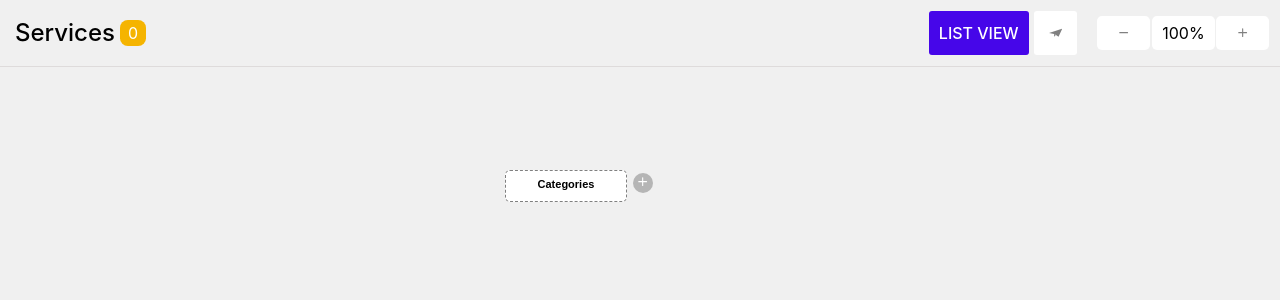
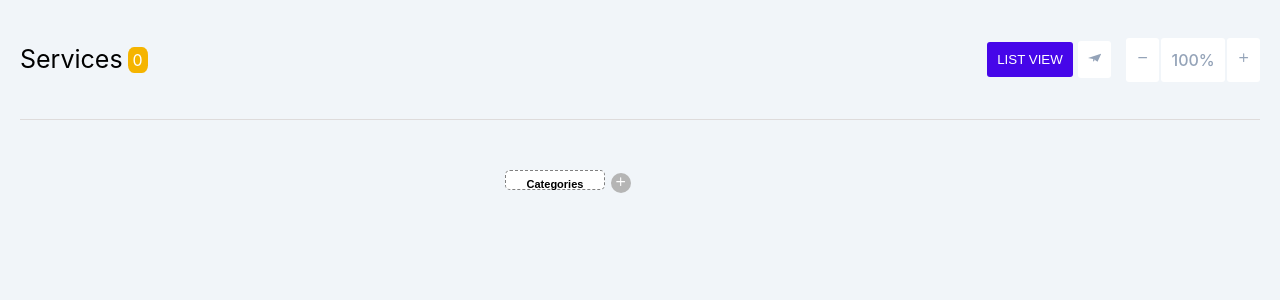
Before and after one commit to ead8/Abyss-task, a React (Vite) app: page / in a window 1280 px wide. Shown: the top 300 px of the page. Built offline with nearby package versions, Linux system fonts and the light colour scheme.

Commit message:
update header style

```diff
--- a/src/components/Header.css
+++ b/src/components/Header.css
@@ -1,143 +1,97 @@
-.header {
-  display: flex;
-  justify-content: space-between;
-  align-items: center;
-  padding: 10px;
-}
-
-.leftControls,
-.rightControls {
-  display: flex;
-  gap: 10px; /* space between items */
-}
-
-.yellowButton {
-  background-color: yellow;
-  border: none;
-  padding: 2px 5px;
-  margin-left: 10px;
-  border-radius: 5px;
-}
-
-.listView,
-.zoomIn,
-.zoomOut {
-  border: none;
-  padding: 5px 10px;
-  margin: 0 5px;
-  cursor: pointer;
-}
-
-.messageIcon {
-  margin: 0 5px;
-  cursor: pointer;
-}
-
-select,
-button {
-  border-radius: 5px;
-}
-
-button:hover {
-  background-color: #ddd;
-}
-
-/*  header css */
+/* Header Styles */
 .header {
   display: flex;
   flex-wrap: wrap;
   justify-content: space-between;
   align-items: center;
-  padding: 10px;
-  background-color: #f0f0f0;
+  min-height: 120px;
   border-bottom: solid 1px rgb(222, 219, 219);
+  margin: 0 20px;
 }
 
-.left-side {
+/* Left Side Styles */
+.header__left-side {
   display: flex;
   align-items: center;
 }
 
-.service {
-  font-size: 24px;
-  font-weight: 450;
-  padding: 5px;
+.header__service {
+  font-size: 25px;
+  font-weight: 400;
+  padding-right: 5px;
 }
 
-.number {
+.header__number {
   background-color: rgb(245, 180, 0);
   border-radius: 30%;
-  padding: 1px 8px;
-  color:#ffff
-
+  padding: 1px 5px;
+  color: #ffff;
 }
 
-.right-side {
+/* Right Side Styles */
+.header__right-side {
   display: flex;
   flex-wrap: wrap;
   align-items: center;
+  gap: 5px;
 }
 
-.list-view {
+.header__icon-container {
+  display: flex;
+  margin-left: 10px;
+  gap: 2px;
+}
+
+/* Button Styles */
+.header__list-view,
+.header__center,
+.header__icon,
+.header__zoom-dropdown,
+.header__icon--minus,
+.header__icon--plus {
   background-color: rgb(70, 6, 233);
   border-radius: 3px;
   padding: 10px;
-  display: flex;
-  align-items: center;
   color: white;
-  margin-right: 5px;
   font-weight: 500;
+  cursor: pointer;
+  border: none;
 }
 
-.center{
-  background-color: white;
-  border-radius: 3px;
-  padding: 15px;
-  display: flex;
-  align-items: center;
-  color: gray;
-  margin-right: 10px;
-  font-weight: 500;
-  border:none
-}
-.icon-container {
-  display: flex;
-  margin-left: 10px;
-  gap: 1px;
+/* Button Hover Effect */
+.header__icon-container button:hover {
+  background-color: #ddd;
 }
 
-.icon {
+/* Center Button and Icons Styles */
+.header__center,
+.header__icon,
+.header__zoom-dropdown {
   background-color: white;
-  color: gray;
-  padding:10px 20px;
-  display: flex;
-  align-items: center;
-  justify-content: center;
-  border-radius: 5px;
-  margin-right: 1px;
-  border: none;
-  font-weight: 500;
+  color: #94a3b8;
 }
 
-.zoom-dropdown {
-  background-color: white;
-  padding: 5px 10px;
-  border-radius: 5px;
-  cursor: pointer;
+/* Zoom Dropdown Styles */
+.header__zoom-dropdown {
   position: relative;
 }
 
-.dropdown-content {
+/* Dropdown Open Styles */
+.header__zoom-dropdown.header__zoom-dropdown--open {
+  display: block;
+}
+
+.header__dropdown-content {
   position: absolute;
   top: 100%;
   left: 0;
-  /* display: none; */
   background-color: white;
   border: 1px solid #ccc;
   border-radius: 5px;
 }
 
-.dropdown-content div {
+.header__dropdown-content div {
+  cursor: pointer;
   padding: 5px 10px;
   cursor: pointer;
 }
--- a/src/components/Header.tsx
+++ b/src/components/Header.tsx
@@ -16,7 +16,7 @@ const Header: React.FC<HeaderProps> = ({
 }) => {
   const [isDropdownOpen, setDropdownOpen] = useState(false);
 
-  const zoomOptions = [25, 50, 75, 100, 125, 150];
+  const zoomOptions = [25,30,40, 50,60,70,80,90, 100, 125, 150];
 
   const handleZoomClick = (percentage: number) => {
     setZoomPercentage(percentage);
@@ -24,36 +24,41 @@ const Header: React.FC<HeaderProps> = ({
   };
 
   return (
-    <div className="header">
-      <div className="left-side">
-        <span className="service">Services</span>
-        <span className="number">0</span>
+    <header className="header">
+      <div className="header__left-side">
+        <span className="header__service">Services</span>
+        <span className="header__number">0</span>
       </div>
-      <div className="right-side">
-        <div className="list-view">LIST VIEW</div>
+      <div className="header__right-side">
+        <button className="header__list-view">LIST VIEW</button>
         <button
-          onClick={() => handleCenter()}
-          className="center"
+          onClick={handleCenter}
+          className="header__center"
           title="Go to Center"
         >
           <SiMinutemailer />
         </button>
-        <div className="icon-container">
+        <div className="header__icon-container">
           <button
-            className="icon"
+            className="header__icon header__icon--minus"
             onClick={() => setZoomPercentage(Math.max(zoomPercentage - 10, 25))}
           >
             <FiMinus />
           </button>
           <div
-            className="zoom-dropdown"
+            className={`header__zoom-dropdown${
+              isDropdownOpen ? " header__zoom-dropdown--open" : ""
+            }`}
             onClick={() => setDropdownOpen(!isDropdownOpen)}
           >
             {zoomPercentage}%
             {isDropdownOpen && (
-              <div className="dropdown-content">
+              <div className="header__dropdown-content">
                 {zoomOptions.map((option) => (
-                  <div key={option} onClick={() => handleZoomClick(option)}>
+                  <div
+                    key={option}
+                    onClick={() => handleZoomClick(option)}
+                  >
                     {option}%
                   </div>
                 ))}
@@ -61,16 +66,14 @@ const Header: React.FC<HeaderProps> = ({
             )}
           </div>
           <button
-            className="icon"
-            onClick={() =>
-              setZoomPercentage(Math.min(zoomPercentage + 10, 150))
-            }
+            className="header__icon header__icon--plus"
+            onClick={() => setZoomPercentage(Math.min(zoomPercentage + 10, 150))}
           >
             <FiPlus />
           </button>
         </div>
       </div>
-    </div>
+    </header>
   );
 };
 
--- a/src/components/node.css
+++ b/src/components/node.css
@@ -1,19 +1,7 @@
-body,
-html {
-  min-height: 100%;
-  min-width: 100%;
-}
-
-* {
-  margin: 0;
-  padding: 0;
-}
-
   /* Also, to ensure the <a> tag doesn't take the full width, reset its display property */
   .tree li a {
     display: inline-block;
   }
-
 
 .tree ul {
   padding-top: 20px;
--- a/src/index.css
+++ b/src/index.css
@@ -11,3 +11,16 @@
   -moz-osx-font-smoothing: grayscale;
   -webkit-text-size-adjust: 100%;
 }
+
+body,
+html {
+  min-height: 100%;
+  min-width: 100%;
+  background: #f1f5f9;
+}
+
+*,*::after,*::before {
+  box-sizing: border-box;
+  margin: 0;
+  padding: 0;
+}
```
